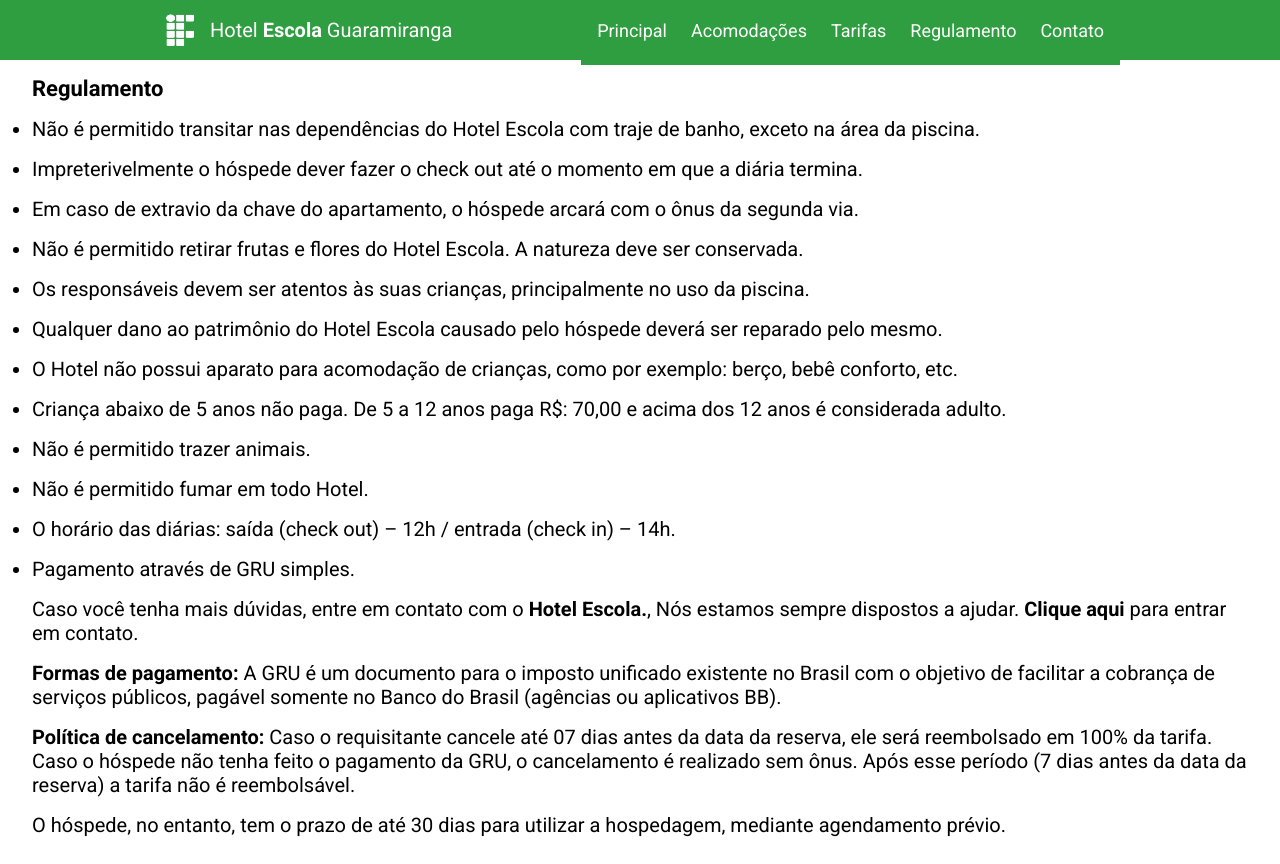
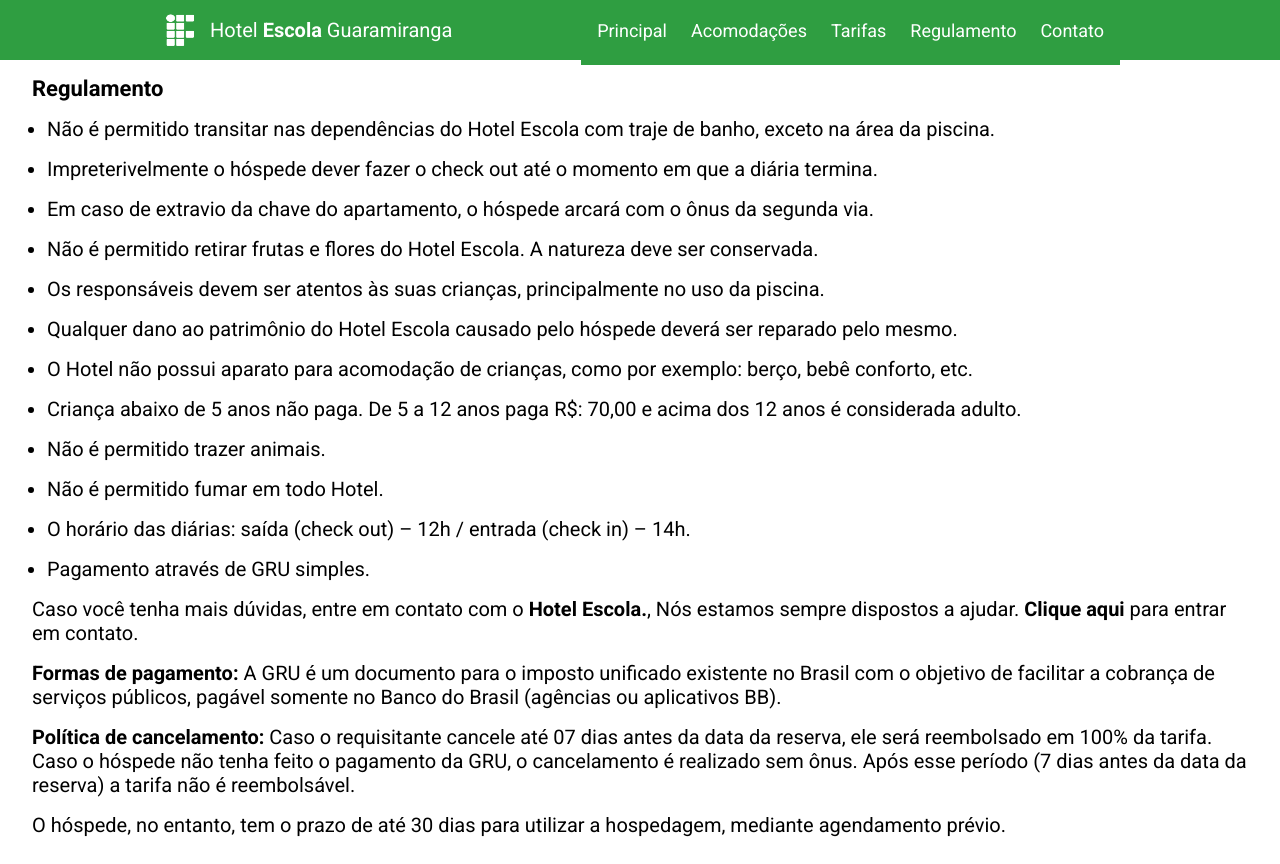
Before and after one commit to EliasHead/hotel-escola-front, a Next.js app: page /regulamento in a window 1280 px wide. Built offline with nearby package versions, Linux system fonts and the light colour scheme.

Commit message:
fix: magin left li

```diff
--- a/src/components/Container/styles.ts
+++ b/src/components/Container/styles.ts
@@ -5,7 +5,11 @@ export const Box = styled('div', {
   margin: '0 auto',
   padding: '0 1.6rem',
 
-  'p, h3, h4, hr, ul, li': {
+  li: {
+    margin: '0 0 1.6rem 1.5rem',
+  },
+
+  'p, h3, h4, hr': {
     margin: '0 0 1.6rem',
   },
 
```
